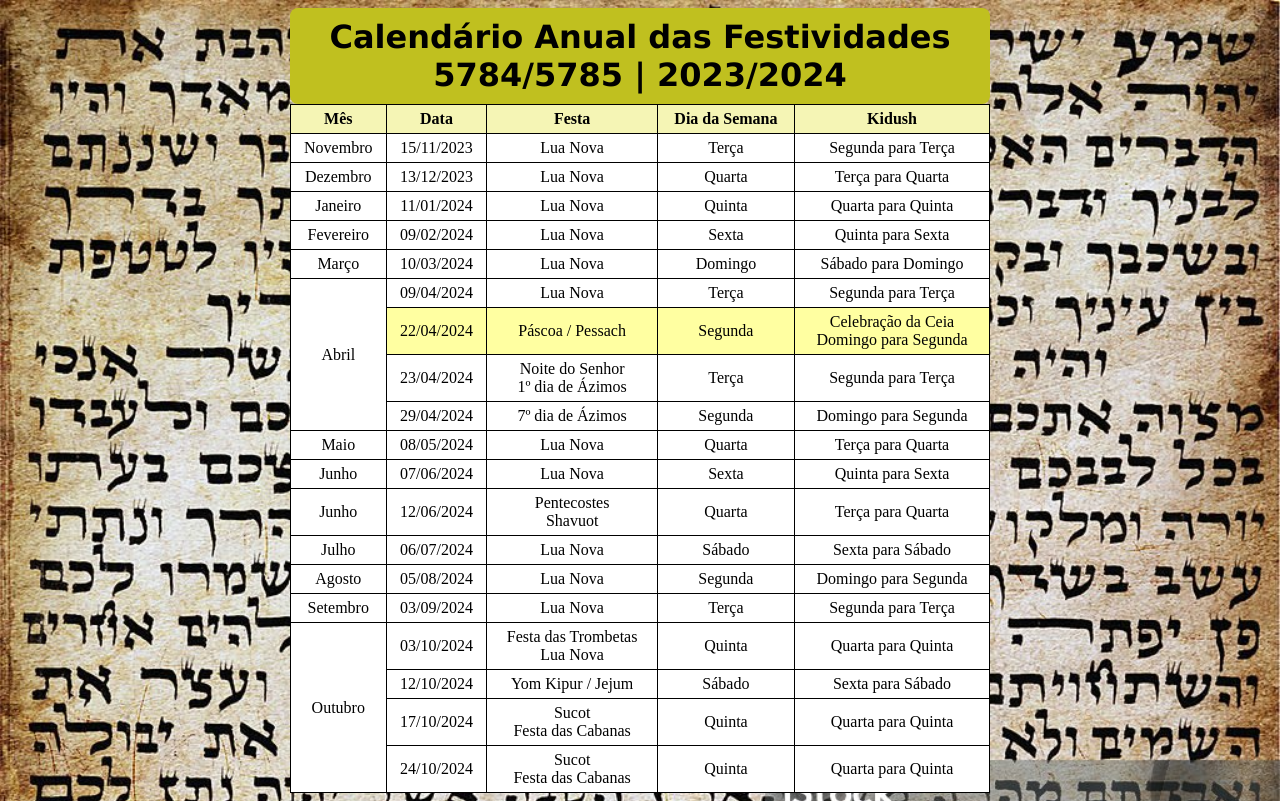
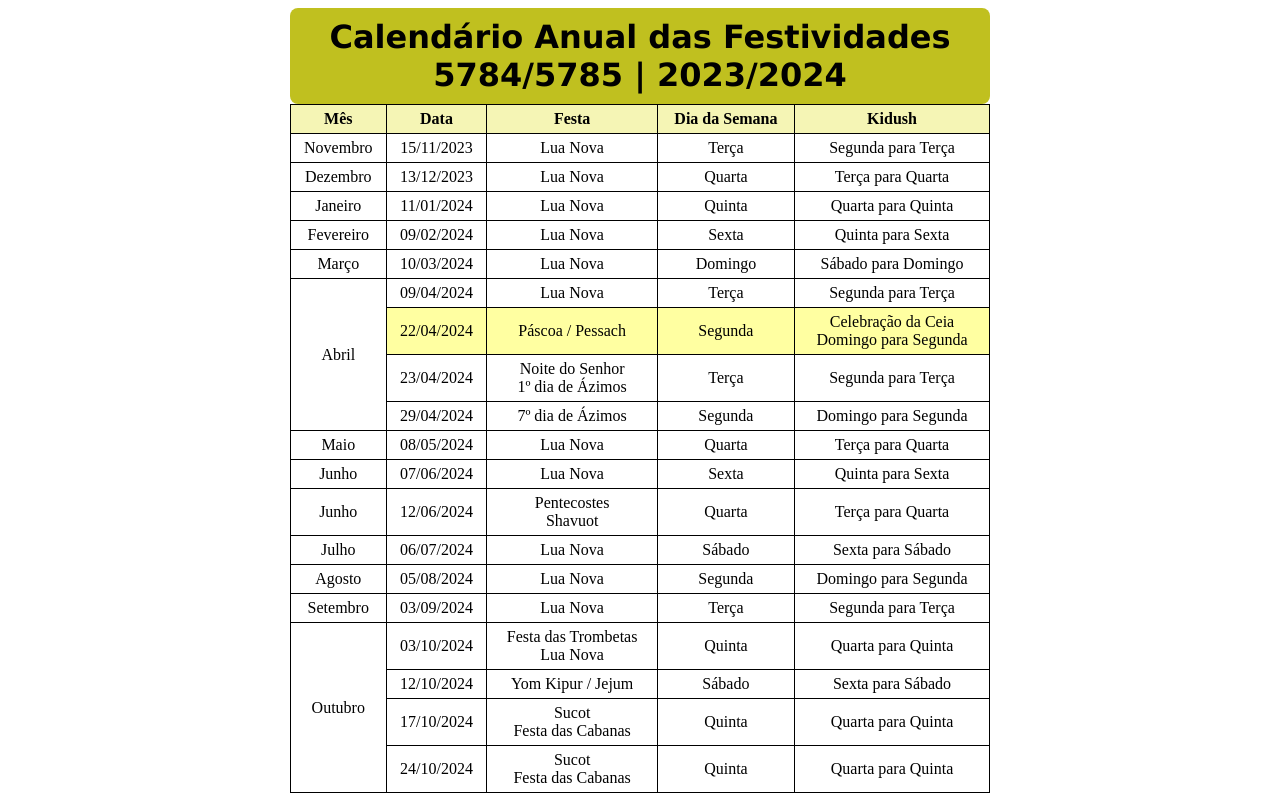
Before and after one commit to fabiocastanhamelo/luach_2024, a plain HTML site: page index.html in a window 1280 px wide. Drawn offline with Linux system fonts and the light colour scheme.

Commit message:
Update index.html

```diff
--- a/index.html
+++ b/index.html
@@ -5,12 +5,6 @@
     <meta name="viewport" content="width=device-width, initial-scale=1.0">
     <title>Luach 5784</title>
     <style>
-        body {
-            background-repeat: no-repeat;
-            background-size: cover;
-            background-image: url(imagens/img001.jpg);
-        }
-
         caption {
             background-color: rgb(192, 192, 31);
             font-family: Verdana, Geneva, Tahoma, sans-serif;
@@ -31,6 +25,8 @@
 
         thead {
             background-color: #f5f5b5;
+            background-image: gradient;
+
         }
 
         thead > tr > th {
```
